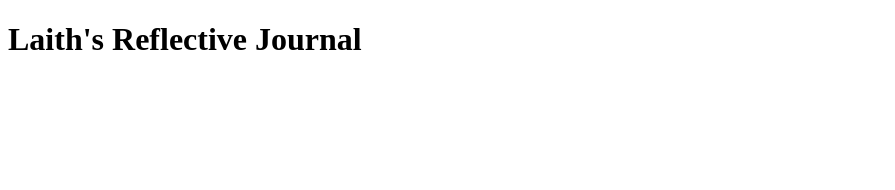
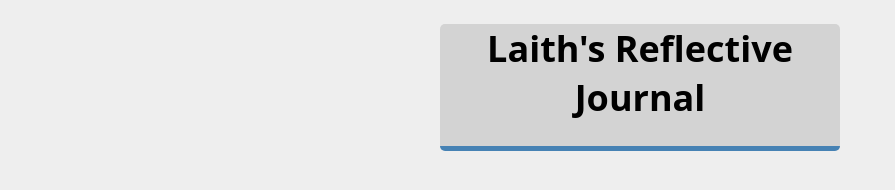
Before and after one commit to laith8910/Reflective-journal, a plain HTML site: page index.html in a window 1280 px wide. Shown: the whole page, without its empty margins (0-895 px from the left). Drawn offline with Linux system fonts and the light colour scheme; a web font is replaced by a local one.

Commit message:
Added header content and styling

```diff
--- a/index.html
+++ b/index.html
@@ -2,7 +2,7 @@
 <html>
     <head>
         <title>Laith's Reflective Journal</title>
-
+        <link href="./style.css" rel="stylesheet"/>
     </head>
     <body>
         <header>
--- a/style.css
+++ b/style.css
@@ -7,6 +7,19 @@
     unicode-range: U+0000-00FF, U+0131, U+0152-0153, U+02BB-02BC, U+02C6, U+02DA, U+02DC, U+2000-206F, U+2074, U+20AC, U+2122, U+2191, U+2193, U+2212, U+2215, U+FEFF, U+FFFD;
   }
 
-h1{
+ body{
+     background-color: rgb(238, 238, 238);
+ }
+
+  header{
+    font-size: large;
     font-family: 'Open Sans', sans-serif;
+    text-align: center;
+    background-color: rgb(211, 211, 211);
+    color: rgb(0, 0, 0);
+    border-bottom: 5px solid steelblue;
+    padding: auto;
+    width: 400px;
+    margin: auto;
+    border-radius: 5px;
 }
```
